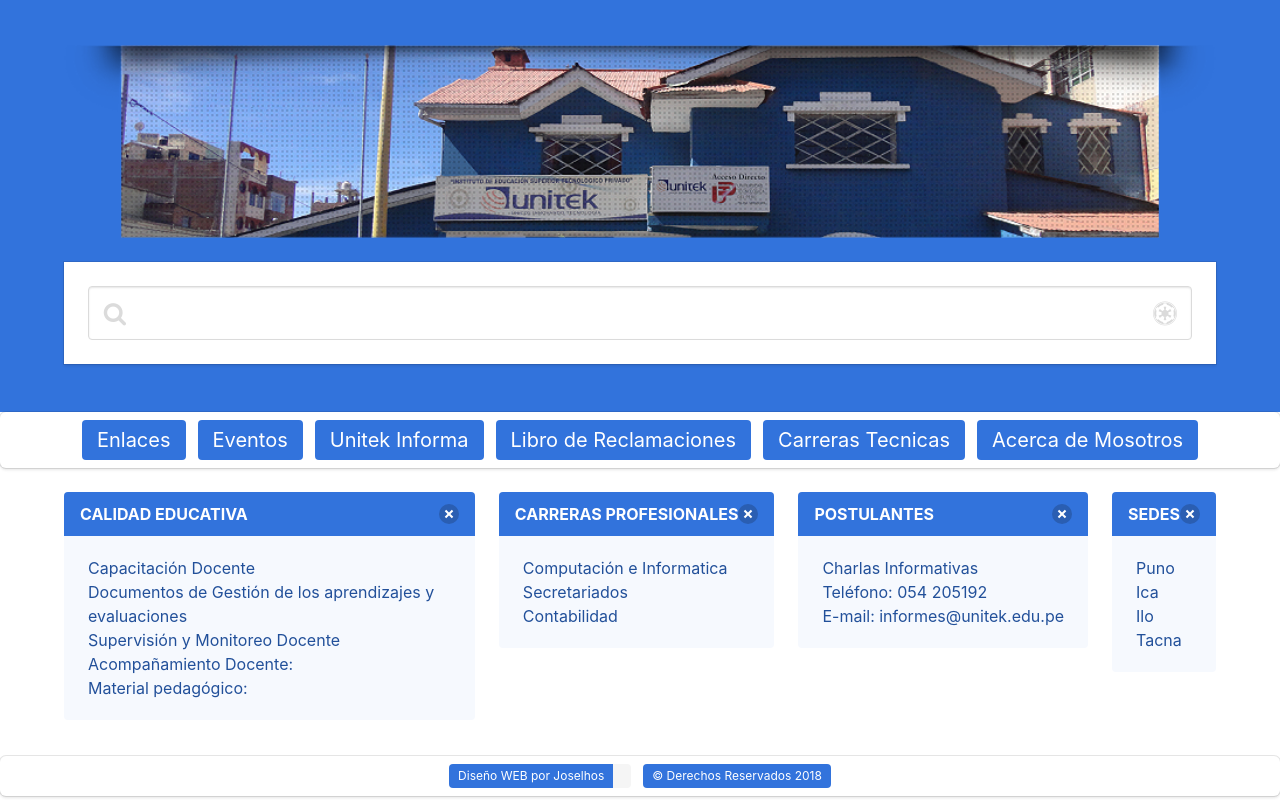
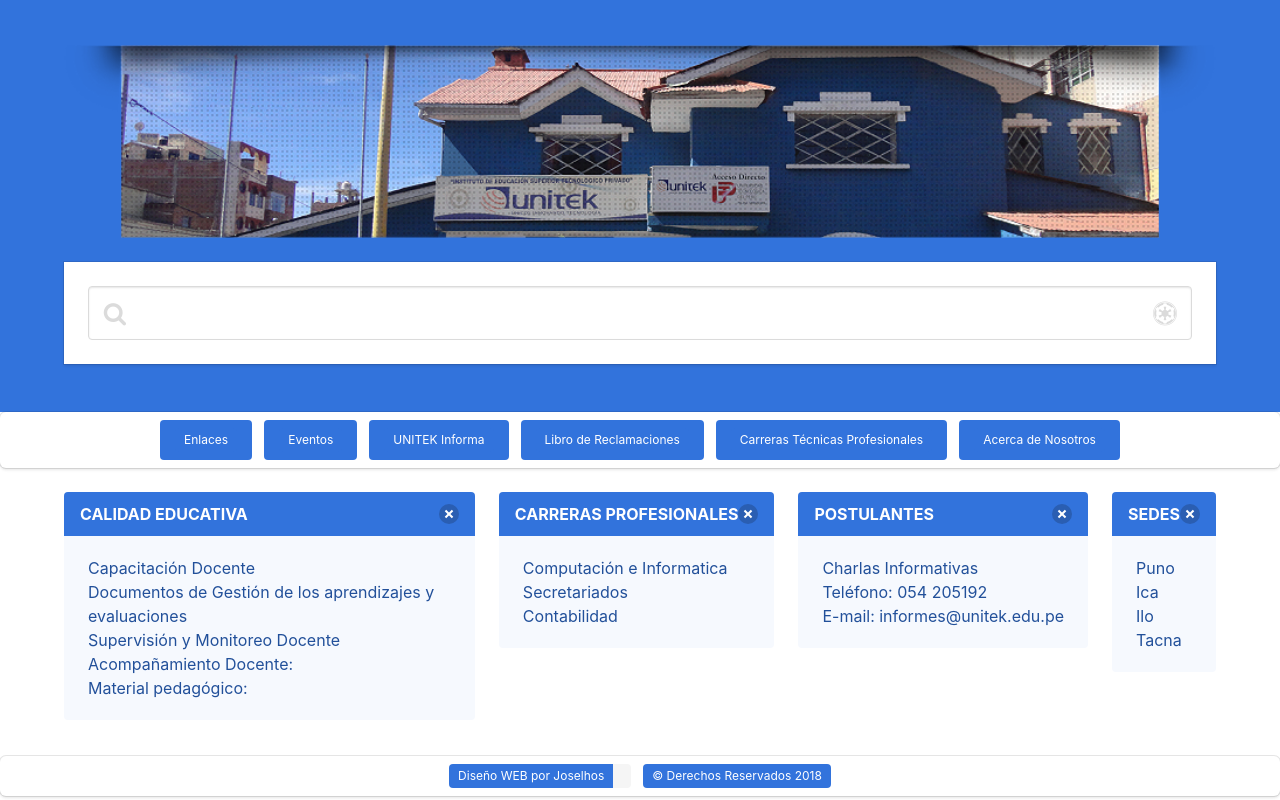
Before and after one commit to joselhos/joselhos.github.io, a plain HTML site: page index.html in a window 1280 px wide. Shown: the part 55-855 px from the top of the page. Drawn offline with nearby package versions, Linux system fonts and the light colour scheme; a script that the page names is missing.

Commit message:
Update index.html

```diff
--- a/index.html
+++ b/index.html
@@ -47,12 +47,12 @@
 <div class="box cta">
 <div class="columns is-link is-centered">
     <div class="field is-grouped is-grouped-multiline">
-        <div class="control"><span class="tag is-link is-large">Enlaces</span></div>
-        <div class="control"><span class="tag is-link is-large">Eventos</span></div>
-        <div class="control"><span class="tag is-link is-large">Unitek Informa</span></div>
-        <div class="control"><span class="tag is-link is-large">Libro de Reclamaciones</span></div>
-        <div class="control"><span class="tag is-link is-large">Carreras Tecnicas</span></div>
-        <div class="control"><span class="tag is-link is-large">Acerca de Mosotros</span></div>
+        <div class="control"><span class="tag is-link is-large"><a class="tag is-link" href="http://www.unitekpuno.edu.pe/contactenos.html">Enlaces</a></span></div>
+        <div class="control"><span class="tag is-link is-large"><a class="tag is-link" href="http://www.unitekpuno.edu.pe/postulantes.html">Eventos</a></span></div>
+        <div class="control"><span class="tag is-link is-large"><a class="tag is-link" href="http://www.unitek.edu.pe/informa/">UNITEK Informa</a></span></div>
+        <div class="control"><span class="tag is-link is-large"><a class="tag is-link" href="http://www.unitekpuno.edu.pe/libro-de-reclamaciones.html">Libro de Reclamaciones</a></span></div>
+        <div class="control"><span class="tag is-link is-large"><a class="tag is-link" href="http://www.unitekpuno.edu.pe/carreras-.html">Carreras Técnicas Profesionales</a></span></div>
+        <div class="control"><span class="tag is-link is-large"><a class="tag is-link" href="http://www.unitekpuno.edu.pe/nosotros.html">Acerca de Nosotros</a></span></div>
     </div>
 </div>
 </div>
```
